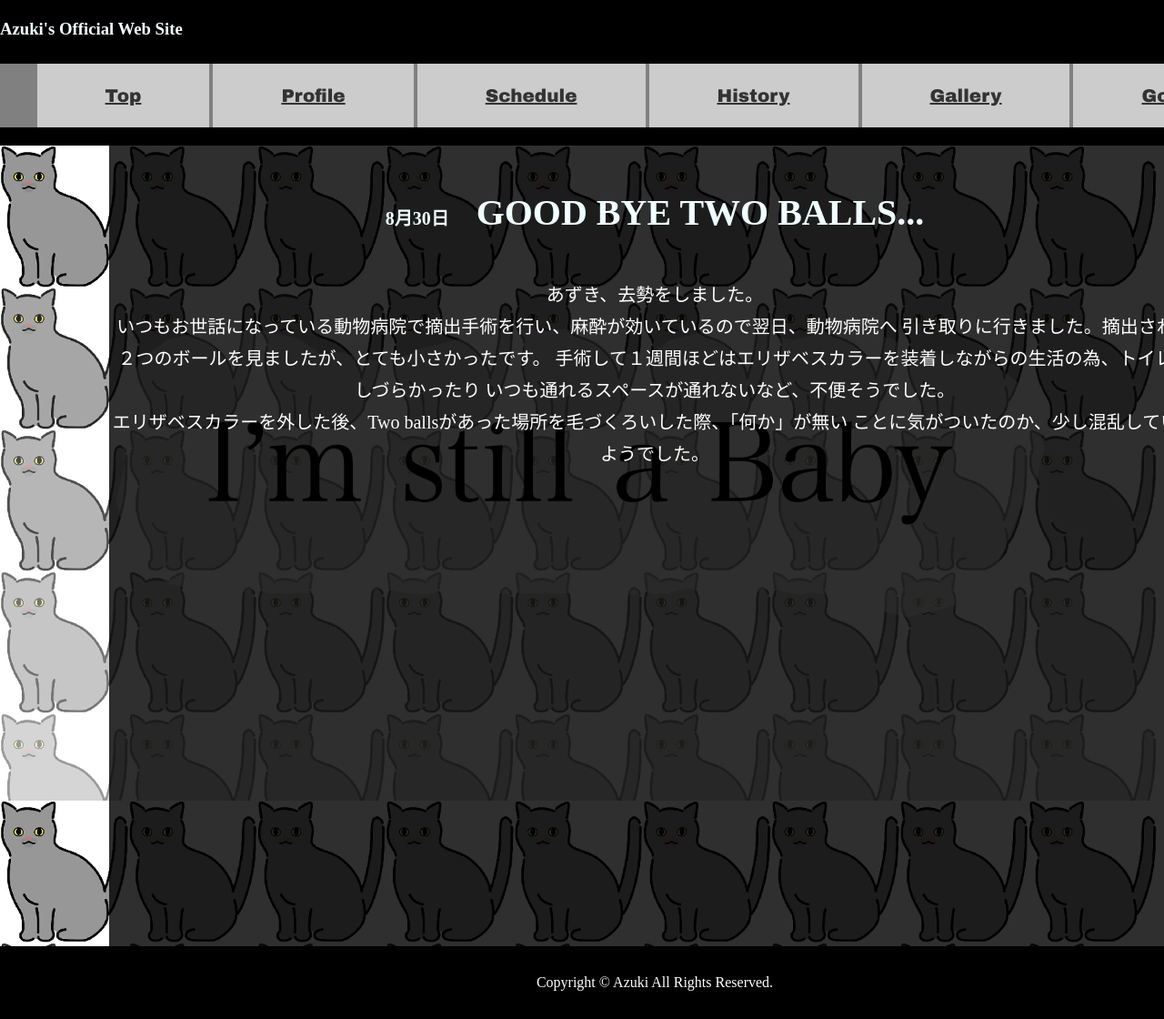
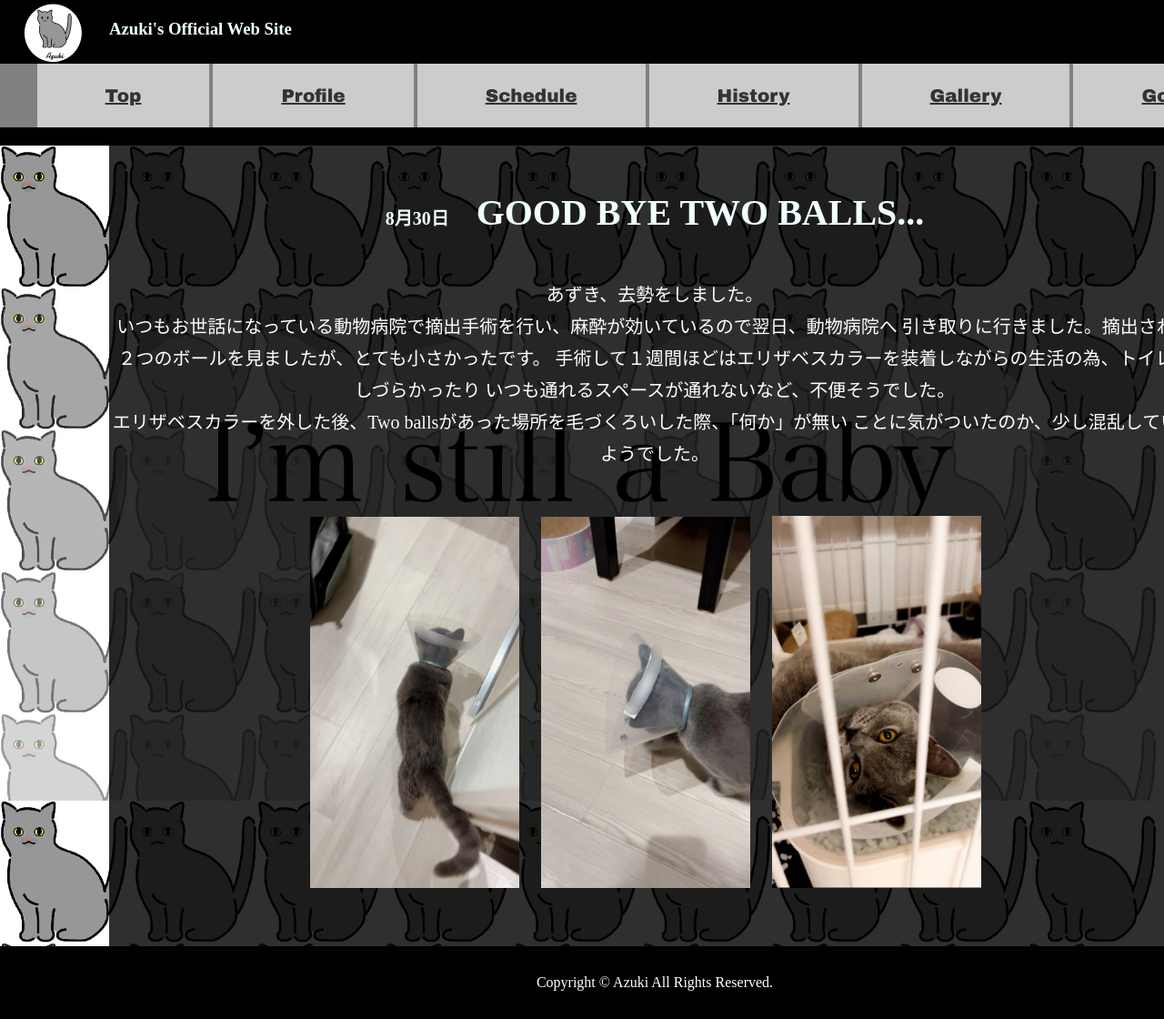
Before and after one commit to yuuki106/20220830azuki_twoballs, a plain HTML site: page index.html in a window 1280 px wide. Shown: the top 1120 px of the page at 91% size. Drawn offline with Linux system fonts and the light colour scheme; files whose address does not match are found by name.

Commit message:
Update index.html

```diff
--- a/index.html
+++ b/index.html
@@ -9,7 +9,7 @@
     <header>
         <div class="container">
             <div class="header-left">
-                <img src="/img/az_logo.png" alt="">
+                <img src="https://github.com/yuuki106/20220830azuki_twoballs/blob/main/az_logo.png?raw=true" alt="">
                 <h3>Azuki's Official Web Site</h3>
             </div>
         </div>
@@ -36,9 +36,9 @@
               いつも通れるスペースが通れないなど、不便そうでした。<br>
               エリザベスカラーを外した後、Two ballsがあった場所を毛づくろいした際、「何か」が無い
               ことに気がついたのか、少し混乱しているようでした。</p>
-              <img src="/img/b1.JPG" alt="" width="230">
-              <img src="/img/b2.JPG" alt="" width="230">
-              <img src="/img/b3.JPG" alt="" width="230">
+              <img src="https://github.com/yuuki106/20220830azuki_twoballs/blob/main/b1.JPG?raw=true" alt="" width="230">
+              <img src="https://github.com/yuuki106/20220830azuki_twoballs/blob/main/b2.JPG?raw=true" alt="" width="230">
+              <img src="https://github.com/yuuki106/20220830azuki_twoballs/blob/main/b3.JPG?raw=true" alt="" width="230">
             </div>
         </div>
     </div>
```
